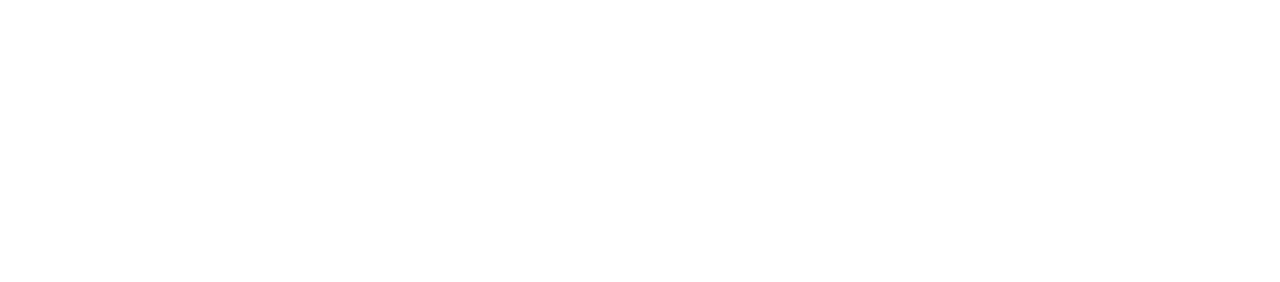
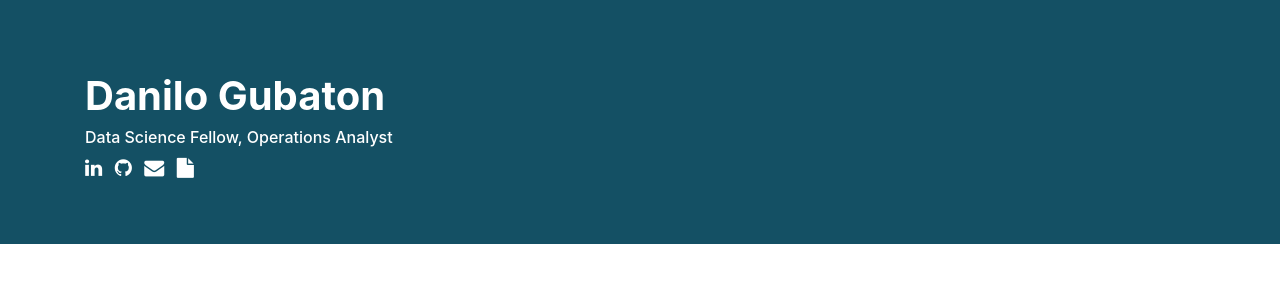
Before and after one commit to Danilo-Gubaton/Danilo-Gubaton.github.io, a plain HTML site: page index2.html in a window 1280 px wide. Drawn offline with nearby package versions, Linux system fonts and the light colour scheme.

Commit message:
Update index2.html

```diff
--- a/index2.html
+++ b/index2.html
@@ -4,9 +4,41 @@
         <title>Resume</title>
         <meta charset="utf-8">
         <meta name="viewport" content="width=device-width, initial-scale=1">
+        <link rel="stylesheet" href="https://maxcdn.bootstrapcdn.com/bootstrap/4.5.2/css/bootstrap.min.css">
+        <link href="https://maxcdn.bootstrapcdn.com/font-awesome/4.2.0/css/font-awesome.min.css" type="text/css" rel="stylesheet">
+        <style>
 
+            .jumbotron{
+                background-color: #145064;
+                color: #ffffff;
+            }
+
+            .jumbotron h1{
+                font-size: 40px;
+                font-weight: 700;
+            }
+
+            .jumbotron a {
+                color: white;
+                text-decoration: none;
+                font-size: 15px !important;
+                background-color: transparent;
+            }
+        </style>
     </head>
     <body>
-
+        <div class="jumbotron jumbotron-fluid pt-4" style="margin-bottom:0;">
+            <div class="container mt-4 pt-4">
+                <h1>Danilo Gubaton</h1>
+                <h6>Data Science Fellow, Operations Analyst</h6>
+                <a href="https://www.linkedin.com/in/dcgubatonjr" target="_blank"><i class="fa fa-linkedin fa-lg"></i></a>
+                <a href="https://github.com/Danilo-Gubaton/" target="_blank"><i class="fa fa-github fa-lg ml-2"></i></a>
+                <a href="mailto:danilogubaton@gmail.com" target="_blank"><i class="fa fa-envelope fa-lg ml-2"></i></a>
+                <a href="danilo_gubaton_resume.pdf" target="_blank"><i class="fa fa-file fa-lg ml-2"></i></a>
+            </div>
+        </div>
     </body>
+    <script src="https://ajax.googleapis.com/ajax/libs/jquery/3.5.1/jquery.min.js"></script>
+    <script src="https://cdnjs.cloudflare.com/ajax/libs/popper.js/1.16.0/umd/popper.min.js"></script>
+    <script src="https://maxcdn.bootstrapcdn.com/bootstrap/4.5.2/js/bootstrap.min.js"></script>
 </html>
```
